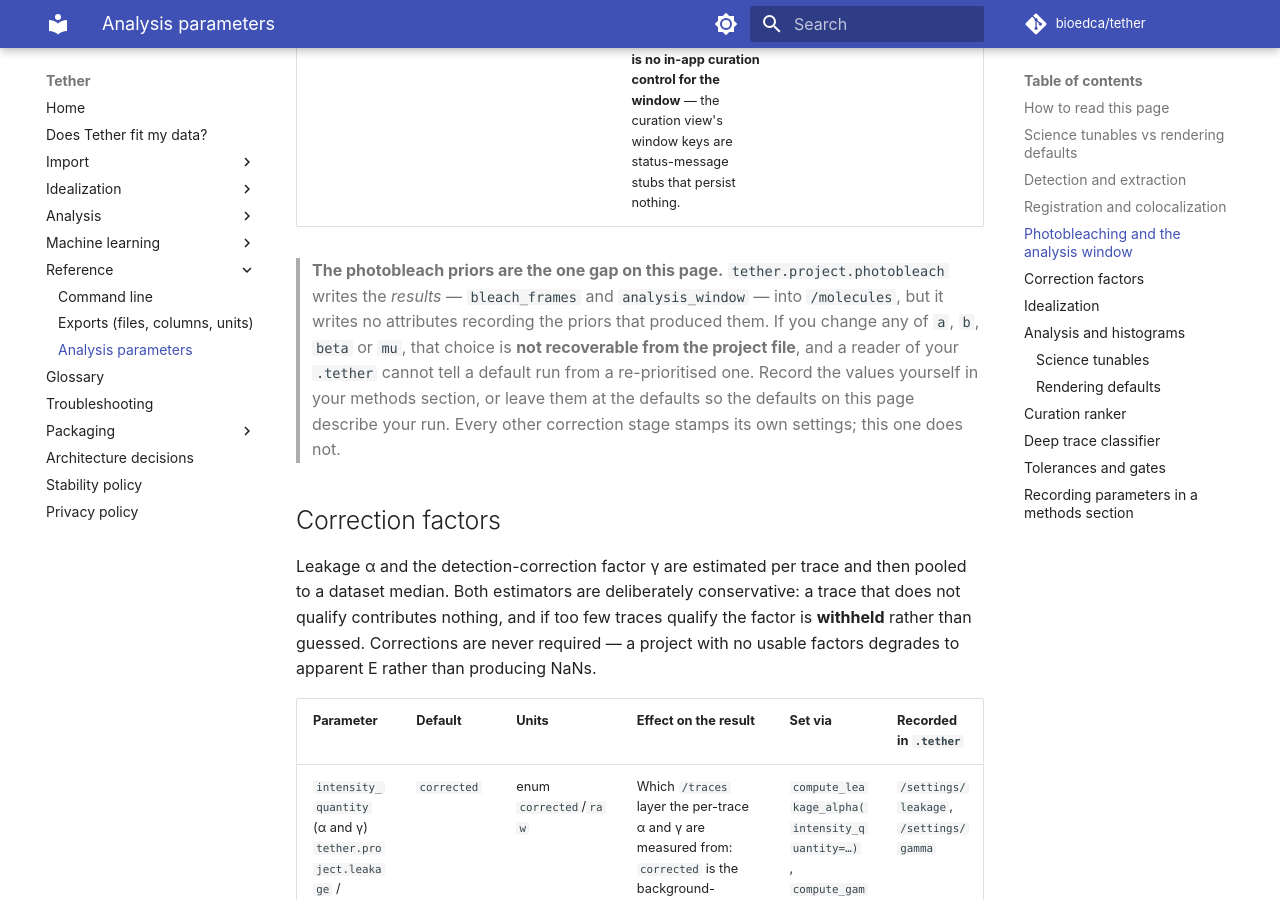
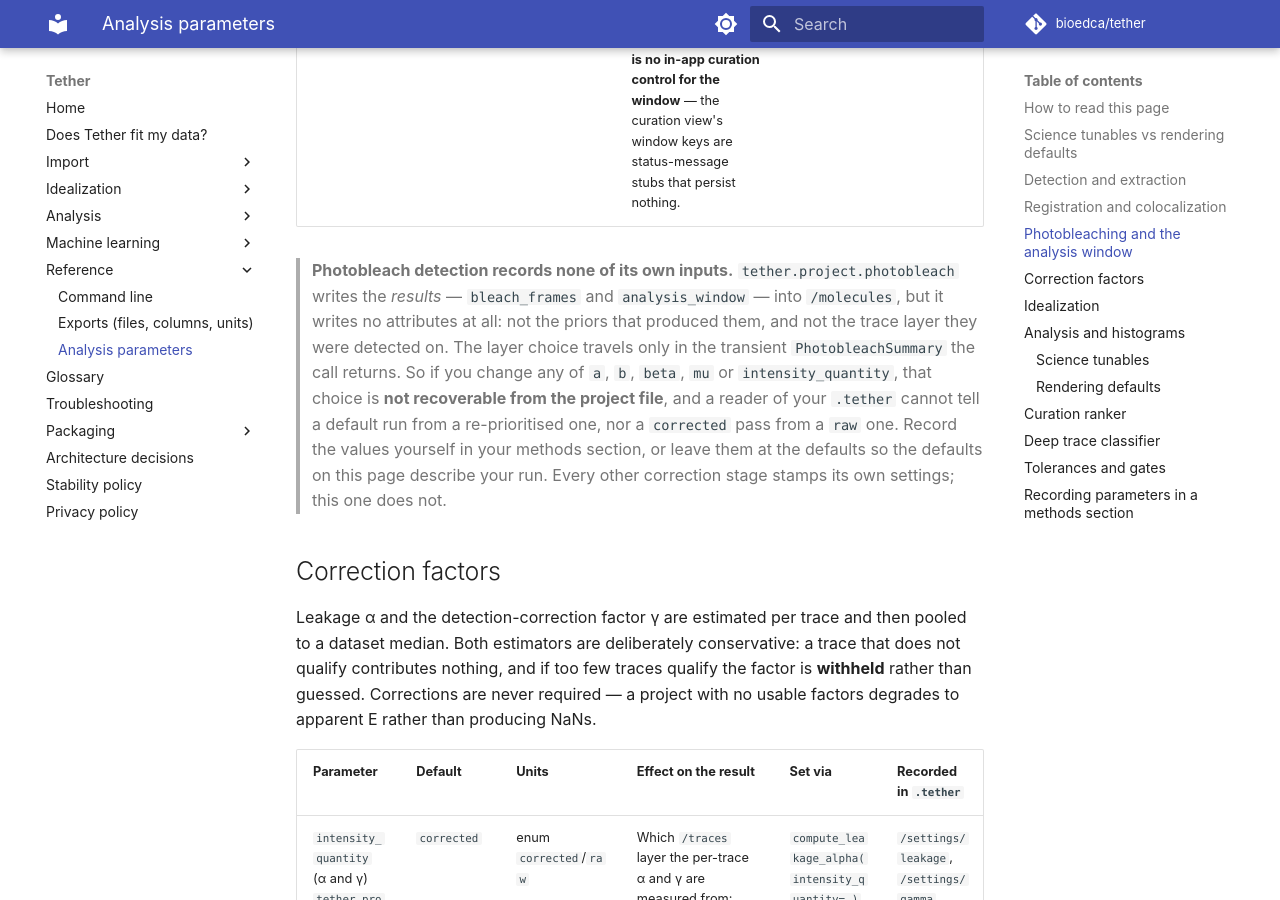
Before and after one commit to bioedca/tether, an MkDocs documentation site: the page built from docs/reference/parameters.md, in a window 1280 px wide and 900 px high, scrolled down 14220 px. Built offline with MkDocs 1.6.1 and Material for MkDocs 9.7.7, drawn with Linux system fonts in a browser that asks for light colours; comment, search, counter and statistics services are not loaded; the version menu is left out; some of the changed text lies outside the part shown.

Commit message:
docs(reference): correct three over-broad provenance claims
Three cells/callouts on the analysis-parameter page overstated what a
.tether project records.

- The photobleach callout claimed the priors are "the one gap". They are
  not: compute_photobleach writes no attributes at all, so the
  intensity_quantity trace layer the detection ran on is equally
  unrecoverable — it travels only in the transient PhotobleachSummary.
  The callout and the methods-section bullet now name both.
- The w0 row's "Recorded in .tether" cell said the resulting per-label
  weights are written to /labels, but it lists two surfaces and only one
  of them writes. train_ranker is read-only (it derives the decayed
  weights in memory via _prepare); only recompute_label_weights rewrites
  /labels/table. The cell now separates the two.

No rows added and no registry entries added; tests/test_docs_parameter_defaults.py
(144 passed) and mkdocs build --strict are both green.

```diff
--- a/docs/reference/parameters.md
+++ b/docs/reference/parameters.md
@@ -152,13 +152,16 @@
 | `mu`<br>`PB_PRIOR_MU` in `tether.fret.photobleach` | `1000.0` | raw detector counts (ADU) of the background-subtracted trace | Prior mean of the pre-bleach signal level. **This is an absolute intensity, not a normalised one, and the asymmetry matters.** A level far *above* `mu` is harmless. A level far *below* it is the dangerous case, and it bites at the **default** `beta` — no raised `beta` needed — because the prior's evidence penalty does not shrink as the trace lengthens. Measured on a 200-frame synthetic trace bleaching at frame 100: levels of 1e6 down to 100 counts all recover frame 100, while a level of 10 counts collapses to the all-bleached hypothesis at frame 0. `compute_photobleach` then reads that as a dark trace — `bleach_frames` records the start frame and the analysis window is deliberately left at full extent, because a zero-length window is indistinguishable from "unset" downstream. Setting `mu` to your own single-molecule level restores detection. Lower `mu` if your traces are dim. | `compute_photobleach(mu=…)` / `detect_photobleach(mu=…)` — no CLI flag, no GUI control | **no** |
 | analysis window override | auto (start → first bleach of the summed intensity) | frames | The window the **windowed readers** slice to: the analysis store behind the FRET histograms and cloud, the anticorrelation/cross-correlation scan, the per-molecule engineered features, the per-molecule exports and idealization each cut a trace to it, falling back to `frame_range` when it is unset. The **correction-factor stages do not read it** — `compute_leakage_alpha`, `compute_gamma` and `compute_corrected_fret` slice each trace by its native `frame_range` and locate their tails from the stored `bleach_frames`, so narrowing the window does not change α, γ or the corrected traces. Because manual bounds win, re-running detection will not restore the automatic one. **There is no in-app curation control for the window** — the curation view's window keys are status-message stubs that persist nothing. | `apply_reconcile(accept_windows=…)` — the standalone-tMAVEN return leg, surfaced as the GUI reconcile dialog — or `import_analysis_only_project` from a legacy SMD; auto-set by `compute_photobleach` only where the window is still at the extraction default | `/molecules` (`analysis_window`, `bleach_frames`) |
 
-> **The photobleach priors are the one gap on this page.** `tether.project.photobleach` writes
+> **Photobleach detection records none of its own inputs.** `tether.project.photobleach` writes
 > the *results* — `bleach_frames` and `analysis_window` — into `/molecules`, but it writes no
-> attributes recording the priors that produced them. If you change any of `a`, `b`, `beta` or
-> `mu`, that choice is **not recoverable from the project file**, and a reader of your
-> `.tether` cannot tell a default run from a re-prioritised one. Record the values yourself in
-> your methods section, or leave them at the defaults so the defaults on this page describe
-> your run. Every other correction stage stamps its own settings; this one does not.
+> attributes at all: not the priors that produced them, and not the trace layer they were
+> detected on. The layer choice travels only in the transient `PhotobleachSummary` the call
+> returns. So if you change any of `a`, `b`, `beta`, `mu` or `intensity_quantity`, that choice
+> is **not recoverable from the project file**, and a reader of your `.tether` cannot tell a
+> default run from a re-prioritised one, nor a `corrected` pass from a `raw` one. Record the
+> values yourself in your methods section, or leave them at the defaults so the defaults on
+> this page describe your run. Every other correction stage stamps its own settings; this one
+> does not.
 
 ## Correction factors
 
@@ -280,7 +283,7 @@
 | Parameter | Default | Units | Effect on the result | Set via | Recorded in `.tether` |
 | --- | --- | --- | --- | --- | --- |
 | `intensity_quantity` / `include_rejected`<br>`compute_features` in `tether.project.features` | `corrected`, `True` | enum `corrected`/`raw`, boolean | Which trace layer the cached `/features/table` is computed on, and which molecules get a row in it. The ranker is trained and scored on that table (`ranking_dataset` reads it), so both settings propagate into every ranking: changing the layer changes all seven trace-derived features, and a molecule with no row cannot be ranked at all. The two spatial features (`neighbor_distance`, `aperture_overlap`) are computed from `/molecules` coordinates and are unaffected by the layer. **`include_rejected` defaults the opposite way here to everywhere else on this page**: feature generation keeps rejected molecules by design, because a reject is the ranker's negative training label, whereas the `tether.analysis` population functions exclude them. Recompute the table after a re-extraction or a recalibration — it is a derived cache, not a record. | `compute_features(intensity_quantity=…, include_rejected=…)` — no CLI flag, no GUI control | `intensity_quantity` **yes**, as the `/features/table` attribute of the same name; `include_rejected` **no** |
-| `w0`<br>`DEFAULT_SEED_WEIGHT` in `tether.ml.weighting` | `0.3` | relative weight | Weight of a provisional seed label relative to a human one, which is fixed at `1.0`. Seed weight decays as human labels accumulate, so the model leans on the seed only while you have labelled little. Raising it makes a cold-start model trust its own priors longer; lowering it makes early rankings closer to random until you have labelled enough. | `train_ranker(w0=…)`, `recompute_label_weights(w0=…)` — no CLI flag, no GUI control | the resulting per-label `weight` values are written to `/labels`; `w0` itself is **not** stamped |
+| `w0`<br>`DEFAULT_SEED_WEIGHT` in `tether.ml.weighting` | `0.3` | relative weight | Weight of a provisional seed label relative to a human one, which is fixed at `1.0`. Seed weight decays as human labels accumulate, so the model leans on the seed only while you have labelled little. Raising it makes a cold-start model trust its own priors longer; lowering it makes early rankings closer to random until you have labelled enough. | `train_ranker(w0=…)`, `recompute_label_weights(w0=…)` — no CLI flag, no GUI control | depends on the surface. `train_ranker` is read-only: it derives the decayed weights in memory for the fit and writes nothing, so a non-default `w0` training run leaves no trace in the project. `recompute_label_weights` is the store-mutating one — it rewrites the resulting per-label `weight` values into `/labels/table`. Even then `w0` itself is **not** stamped |
 | `learning_rate`<br>`RankerHyperparams` in `tether.ml.gbranker` | `0.1` | dimensionless | Gradient-boosting shrinkage. Lower learns more slowly and needs more iterations; higher can overfit a small label set. | `train_quality_ranker(hyperparams=…)`, `ranker_prequential_uplift(hyperparams=…)` — no CLI flag, no GUI control | **no** — recorded in the portable model artifact's `manifest.json` |
 | `max_iter`<br>`RankerHyperparams` in `tether.ml.gbranker` | `100` | boosting iterations | Number of trees. More capacity, more overfitting risk on the modest label sets this ranker is built for. | as above | **no** — model `manifest.json` |
 | `max_leaf_nodes`<br>`RankerHyperparams` in `tether.ml.gbranker` | `15` | leaves per tree | Tree capacity, deliberately below the library default because a curator's label set is small. Raising it lets the model carve finer distinctions and memorise noise. | as above | **no** — model `manifest.json` |
@@ -368,8 +371,9 @@
   recorded on the `/idealization/<model>` group, together with the per-K evidence whenever the
   state count was chosen automatically. The sidecar timeout and restart budget are not, and
   neither is `nrestarts` — if you overrode the fitter's restart count, write it down.
-- **Photobleaching** — the *results* are recorded, the *priors are not*. If you changed them,
-  write them down yourself.
+- **Photobleaching** — the *results* are recorded, the *inputs are not*: neither the priors nor
+  the `intensity_quantity` trace layer detection ran on. If you changed either, write it down
+  yourself.
 - **Analysis** — nothing is recorded, because analysis outputs are computed on demand rather
   than stored. Any bin count, bootstrap setting, trace layer or frame interval you passed must
   be stated in your methods section. The frame interval is the one to check first: at the
```
